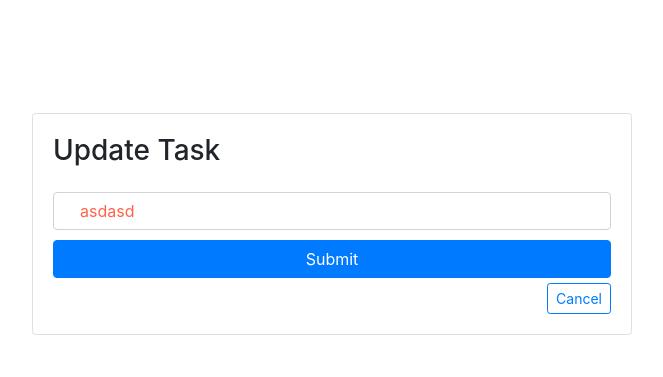
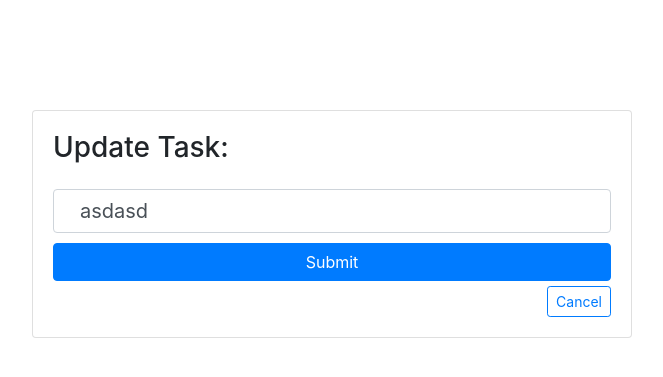
Before and after one commit to ponasObuolys/dovision, a Django app: page /update_task/20/ in a window 1280 px wide. Shown: the part 176-553 px from the top of the page, without its empty margins (308-971 px from the left). Run offline with Django 3.2, Linux system fonts and the light colour scheme; data comes from the database, SQL or seed files in the repository.

Commit message:
Delete task ir update task sutvarkymas

```diff
--- a/doVision/templates/delete.html
+++ b/doVision/templates/delete.html
@@ -5,14 +5,14 @@
     <meta charset="UTF-8">
     <link rel="stylesheet" href="{% static 'css/mystyle.css' %}">
     <link rel="stylesheet" href="https://cdn.jsdelivr.net/npm/bootstrap@4.6.0/dist/css/bootstrap.min.css" integrity="sha384-B0vP5xmATw1+K9KRQjQERJvTumQW0nPEzvF6L/Z6nronJ3oUOFUFpCjEUQouq2+l" crossorigin="anonymous">
-    <title>Update Task</title>
+    <title>Delete Task</title>
 </head>
 <body>
 
 <div class="row">
 	<div class="col-md-9">
         <div class="card cardUpdate">
-        <h3>Do you want to delete? <p style="color:Tomato;"> {{item}}</h3>
+        <h3>Do you want to delete this task? <p class='card' style="margin-top: 15px; padding-top: 5px; padding-bottom: 5px; padding-left: 15px; font-size: 20px; background-color: #DCDCDC">{{item}}</h3>
             <form method="POST" action="">
                 {% csrf_token %}
                 <div class="md-3">
--- a/doVision/templates/update_task.html
+++ b/doVision/templates/update_task.html
@@ -11,10 +11,10 @@
 
 
 <div class="card cardUpdate">
-<h3>Update Task</h3>
+<h3>Update Task:</h3>
     <form method="POST" action="">
         {% csrf_token %}
-        <div class="mt-3 inputbox"> <input <p style="color:Tomato;" type="text" class="form-control" name="title" placeholder="{{form.title}}</div>
+        <div class="mt-3 inputbox"> <input <p style="font-size: 20px;" type="text" class="form-control" name="title" placeholder="{{form.title}}</div>
         <div class="mt-2">
             <button type="submit" class="btn btn-primary btn-block">Submit</button>
         </div>
```
